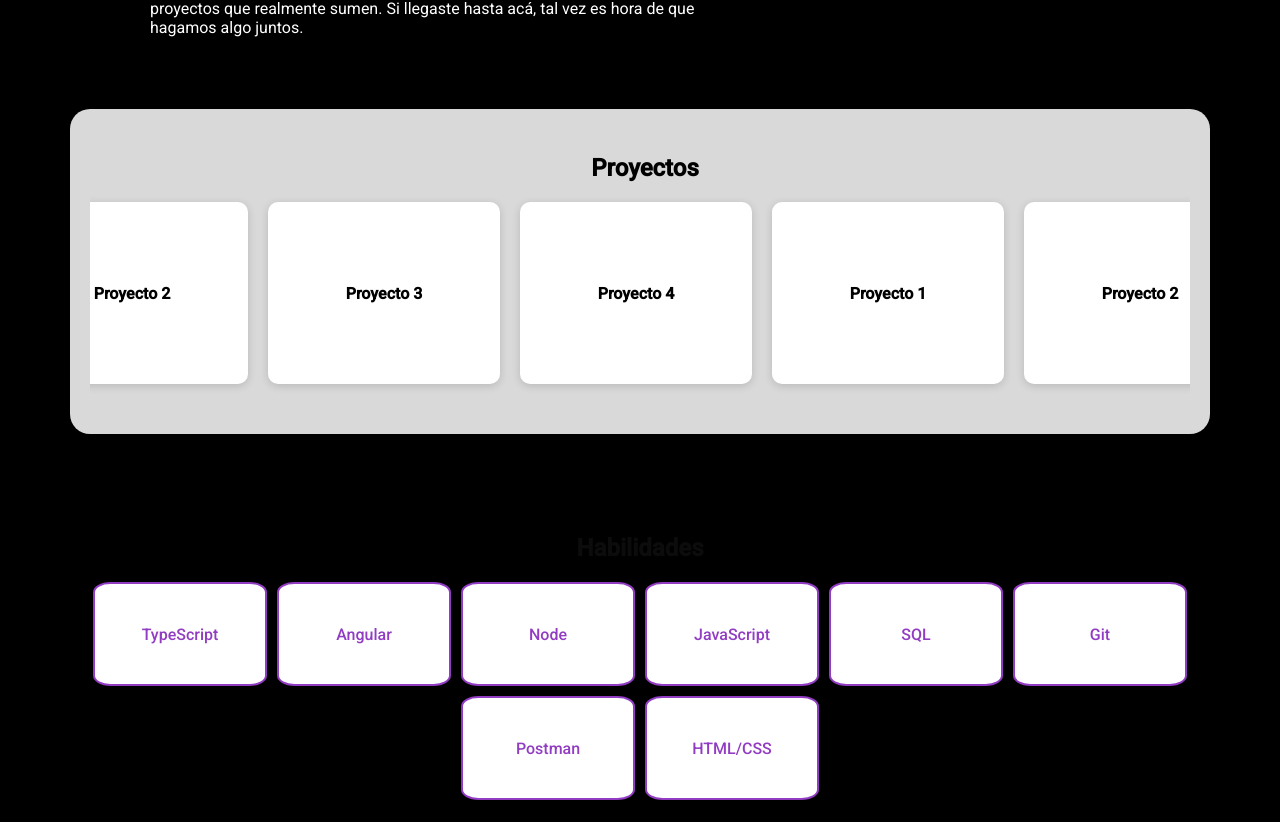
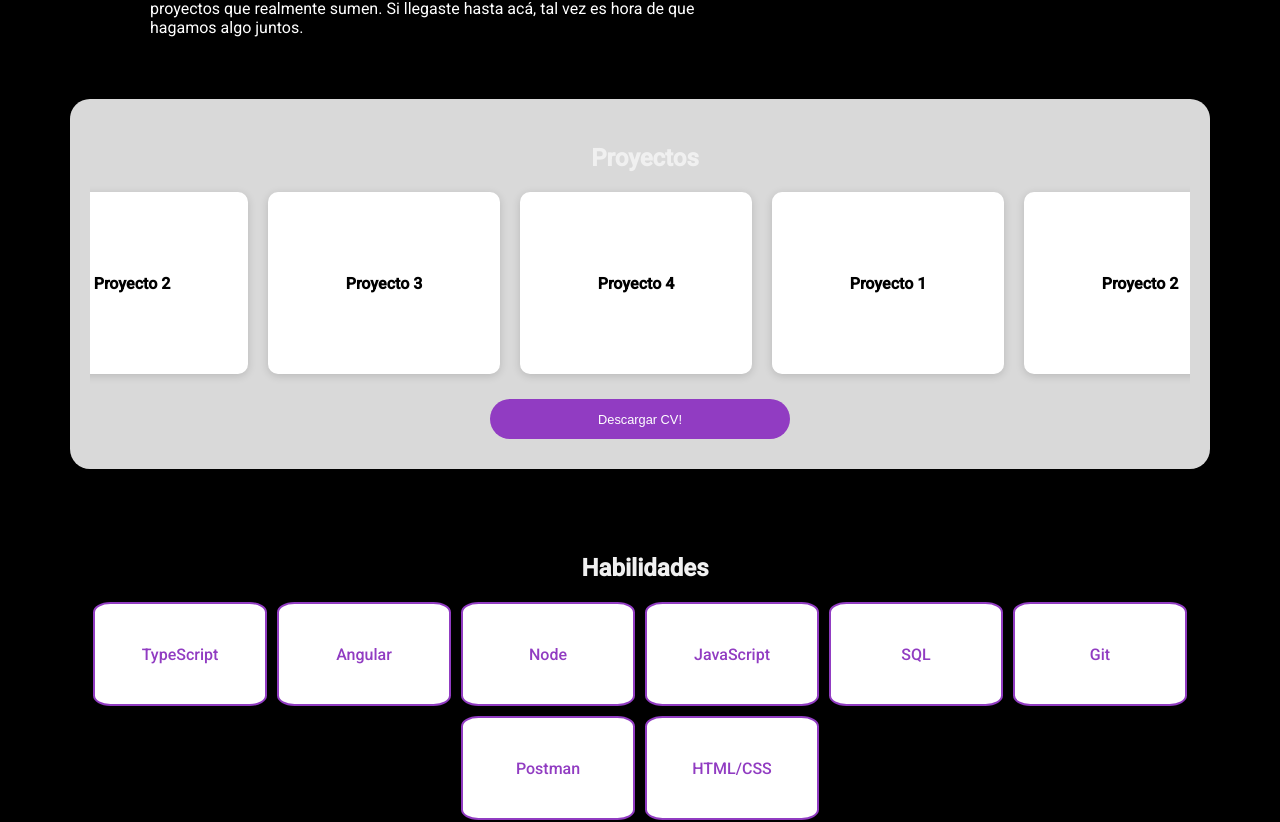
Before and after one commit to GomezPrimo-InTheHouse/Porfolio, an Angular app: page / in a window 1280 px wide. Shown: the part 647-1469 px from the top of the page. Built offline with nearby package versions, Linux system fonts and the light colour scheme.

Commit message:
avances en botones

```diff
--- a/src/app/components/dashboard/dashboard.component.css
+++ b/src/app/components/dashboard/dashboard.component.css
@@ -192,13 +192,46 @@ title-dashboard
     background-color: #D9D9D9;
     padding: 40px 20px;
     border-radius: 20px;
-    margin: 40px auto;
+    margin: 30px auto;
     max-width: 1100px;
+    position: relative;
+  }
+  .section-proyect{
+    height: 290px;
+  }
+  .cv-button-wrapper {
+    position: absolute;
+    bottom: 30px;
+    left: 0;
+    right: 0;
+    display: flex;
+    justify-content: center;
+    align-items: center;
+    margin: 0px 0;
   }
 
+  .cv-button {
+    background-color: #913CC2;
+    color: white;
+    border: none;
+    padding: 5px;
+    border-radius: 10px;
+    font-size: 0.8rem;
+    font-weight: 400;
+    cursor: pointer;
+    transition: background-color 0.3s ease, transform 0.2s ease;
+    width: 100%;
+    max-width: 200px;
+    height: 35px;
+    text-align: center;
+  }
+
+  .title{
+    color:#f0f0f0 !important;
+  }
   .section-title {
     font-size: 1.5rem;
-    color: #0c0c0c;
+    color: #0e0d0d;
     margin-bottom: 20px;
     font-weight: 600;
     text-align: center;
--- a/src/app/components/dashboard/dashboard.component.html
+++ b/src/app/components/dashboard/dashboard.component.html
@@ -26,7 +26,7 @@ mientras disfruto colaborar en proyectos que realmente sumen. Si llegaste hasta
 </div>
 
 
-<div class="section-container">
+<div class="section-container section-proyect">
     <div class="cards-wrapper">
       <p class="title">Proyectos</p>
       <div class="cards-row">
@@ -42,10 +42,19 @@ mientras disfruto colaborar en proyectos que realmente sumen. Si llegaste hasta
         <div class="card">Proyecto 4</div>
       </div>
     </div>
+    <div class="cv-button-wrapper">
+
+
+      <button class="cv-button"
+      (click)="downloadCV()"
+
+      >Descargar CV!</button>
+
+  </div>
   </div>
 
   <div class="section-container-skills">
-    <h2 class="section-title">Habilidades</h2>
+    <h2 class="section-title title">Habilidades</h2>
     <div class="skills-grid">
       <div class="skill-box">TypeScript</div>
       <div class="skill-box">Angular</div>
@@ -57,7 +66,7 @@ mientras disfruto colaborar en proyectos que realmente sumen. Si llegaste hasta
       <div class="skill-box">HTML/CSS</div>
     </div>
 
-    <h2 class="section-title">Idiomas</h2>
+    <h2 class="section-title title">Idiomas</h2>
     <div class="skills-grid">
       <div class="skill-box">Español</div>
       <div class="skill-box">Inglés</div>
@@ -104,7 +113,7 @@ mientras disfruto colaborar en proyectos que realmente sumen. Si llegaste hasta
         Enviar mensaje
       </button>
       <button mat-raised-button color="accent" (click)="downloadCV()" type="button" class="cv-button">
-        Descargar mi CV!
+        Descargar CV!
       </button>
     </div>
   </form>
--- a/src/app/components/dashboard/dashboard.component.ts
+++ b/src/app/components/dashboard/dashboard.component.ts
@@ -41,9 +41,9 @@ export class DashboardComponent {
     }
   }
 
-  // Método para descargar el CV
+
   downloadCV() {
-    const cvUrl = 'path_to_your_cv.pdf';  // Reemplaza con la URL de tu CV
+    const cvUrl = './../../../assets/cv-julian.pdf';
     const link = document.createElement('a');
     link.href = cvUrl;
     link.download = 'Curriculum_Vitae.pdf';
--- a/src/app/shared/header/header.component.html
+++ b/src/app/shared/header/header.component.html
@@ -17,12 +17,13 @@
         <p style="color: white;">Web Developer</p>
       </div>
       <div class="cv-button-wrapper">
-        <a href="./../../../assets/cv-julian.pdf" download>
+
 
           <button class="cv-button"
+          (click)="downloadCV()"
 
-          >Descargar mi CV!</button>
-        </a>
+          >Descargar CV!</button>
+
       </div>
 
   </div>
--- a/src/app/shared/header/header.component.ts
+++ b/src/app/shared/header/header.component.ts
@@ -68,4 +68,15 @@ export class HeaderComponent implements AfterViewInit {
     }
   }
 
+  downloadCV() {
+    const cvUrl = './../../../assets/cv-julian.pdf';
+    const link = document.createElement('a');
+    link.href = cvUrl;
+    link.download = 'Curriculum_Vitae.pdf';
+    link.click();
+  }
+
+
+
+
 }
```
